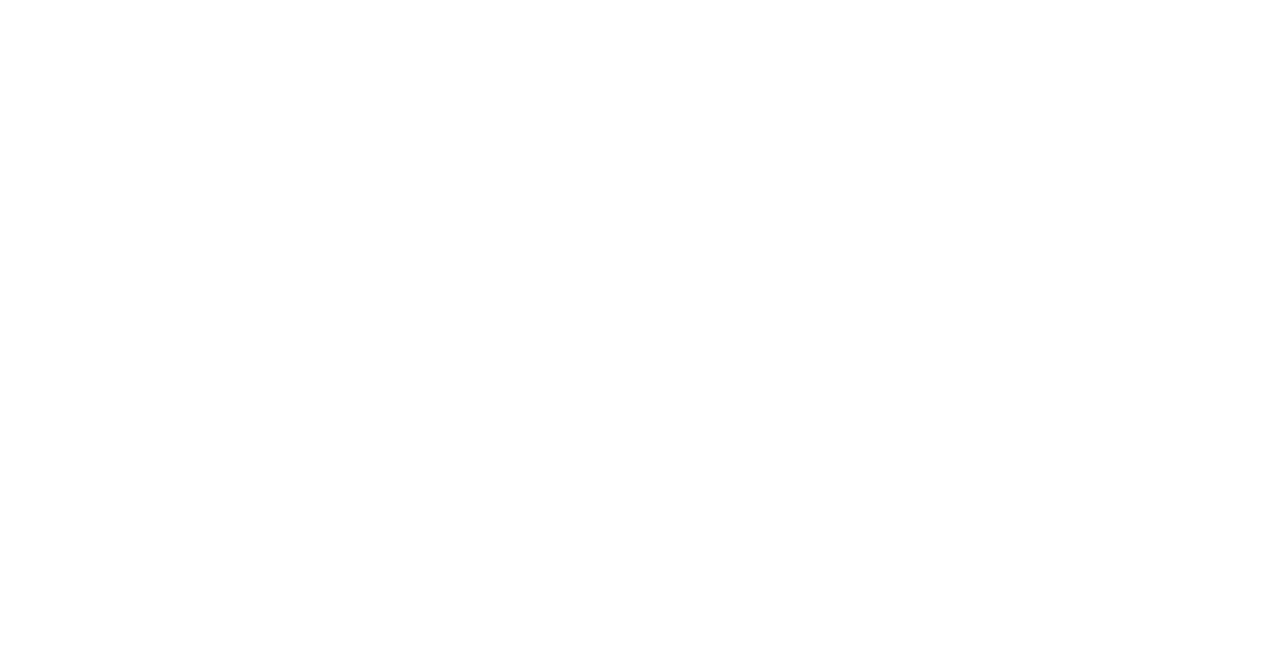
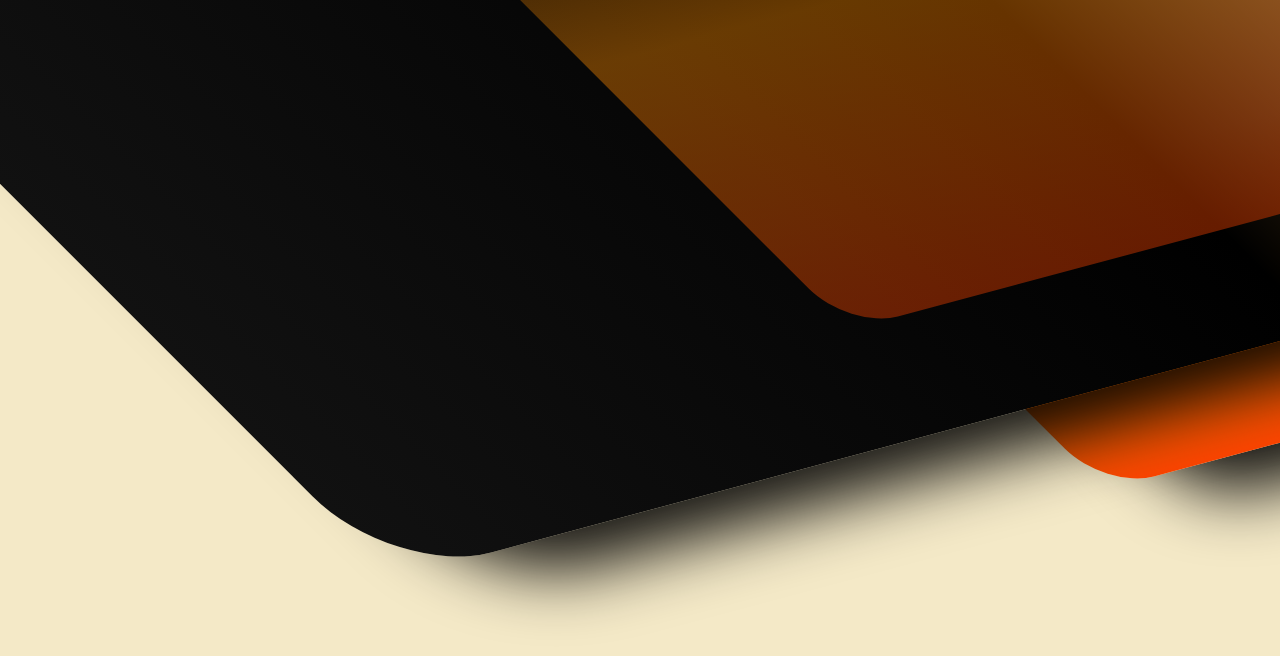
Before and after one commit to Nimira43/Axiologeo-Systema, a plain HTML site: page index.html in a window 1280 px wide. Drawn offline with Linux system fonts and the light colour scheme; files whose address does not match are found by name; a web font is replaced by a local one.

Commit message:
Banner bacjgrounds completed.

```diff
--- a/css/style.css
+++ b/css/style.css
@@ -1 +1,90 @@
 @import url('https://fonts.googleapis.com/css2?family=Bebas+Neue&family=Caveat+Brush&family=Caveat:wght@400..700&family=Fredericka+the+Great&family=Mulish:ital,wght@0,200..1000;1,200..1000&display=swap');
+
+* {
+    margin: 0;
+    padding: 0;
+    box-sizing: border-box;
+    text-decoration: none;
+    outline: none;
+    font-family: 'Mulish', sans-serif;
+}
+
+html {
+    font-size: 62.5%;
+}
+
+:root {
+    --light-col: #f4e9c7;
+    --dark-col: #111;
+    --black-col: #000;
+    --orange-col-1: orangered;
+    --orange-col-2: darkorange;
+    --light-grey: #eee;
+    --medium-grey: #ccc;
+    --alt-grey: #888;
+    --dark-grey: #333;
+}
+
+
+.container {
+    width: 100%;
+    height: 100%;
+    background-color: var(--light-col);
+    overflow: hidden;
+}
+
+header {
+    width: 100%;
+    height: 100vh;
+    position: relative;
+}
+
+.backgrounds div {
+    position: absolute;
+}
+
+.bg-main {
+    width: 150%;
+    height: 150%;
+    background: linear-gradient(
+        to left,
+        transparent,
+        var(--black-col),
+        var(--dark-col));
+    top: -95%;
+    left: -10%;
+    transform: rotateZ(-15deg) skewX(30deg);
+    border-radius: 0 0 0 10rem;
+    z-index: 1;
+    box-shadow: 7rem 4rem 6rem rgba(0, 0, 0, 0.9);
+}
+
+.bg-1 {
+    width: 50%;
+    height: 100%;
+    background: linear-gradient(
+        transparent 60%,
+        var(--orange-col-2),
+        var(--orange-col-1));
+    top: -40%;
+    right: -10%;
+    transform: rotateZ(-15deg) skewX(30deg);
+    border-radius: 0 0 0 5rem;
+    box-shadow: 7rem 4rem 6rem rgba(0, 0, 0, 0.9);
+}
+
+.bg-2 {
+    width: 50%;
+    height: 100%;
+    background: linear-gradient(
+        transparent 20%,
+        var(--orange-col-2),
+        var(--orange-col-1));
+    top: -60%;
+    right: 10%;
+    transform: rotateZ(-15deg) skewX(30deg);
+    border-radius: 0 0 0 5rem;
+    z-index: 2;
+    opacity: 0.4;
+
+}
--- a/index.html
+++ b/index.html
@@ -11,7 +11,22 @@
     <title>NimiraTech III | Home Page</title>
 </head>
 <body>
-
+    <div class="container">
+        <header>
+            <div class="banner">
+                <h1>Coding</h1>
+                <h3>with NimiraTech</h3>
+                <a href="#">
+                    <button type="button">Enroll Now </button>
+                </a>
+            </div>
+            <div class="backgrounds">
+                <div class="bg-main"></div>
+                <div class="bg-1"></div>
+                <div class="bg-2"></div>
+            </div>
+        </header>
+    </div>
     <script src="script.js"></script>
 </body>
 </html>
```
Also changed, not shown: html/products.html (+0 -1 lines).
